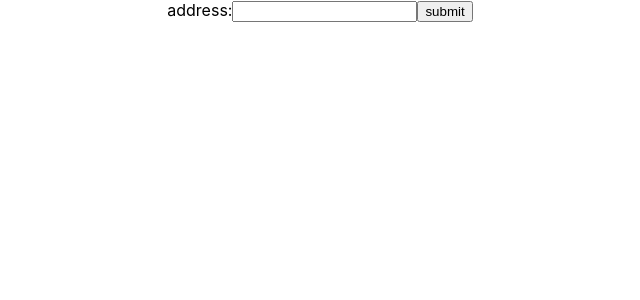
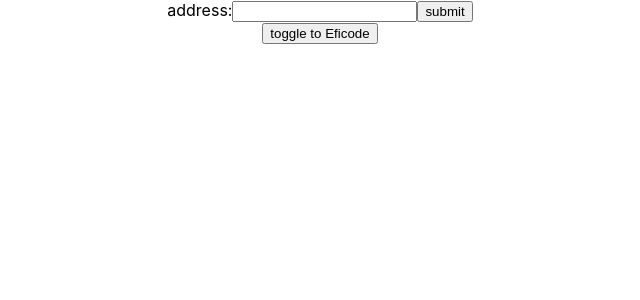
Before and after one commit to uberballo/timetable, a React (Create React App) app: page / in a window 1280 px wide. Shown: the top 300 px of the page, without its empty margins (320-960 px from the left). Built offline with nearby package versions, Linux system fonts and the light colour scheme.

Commit message:
remove unused imports

```diff
--- a/src/App.js
+++ b/src/App.js
@@ -28,6 +28,7 @@ function App() {
   const address = useField('text');
   const [currentAddress, setCurrentAddress] = useState(null);
   const [addresses, setAddresses] = useState([]);
+  const [toggleFrom, setToggleFrom] = useState(false);
 
   const handleSubmit = async e => {
     e.preventDefault();
@@ -51,7 +52,14 @@ function App() {
           <input name='address' {...address}></input>
           <button type='submit'> submit</button>
         </form>
-        {currentAddress ? <RoutePlans address={currentAddress} /> : <ul>{rows()}</ul>}
+        <button onClick={() => setToggleFrom(!toggleFrom)}>
+          toggle {toggleFrom ? 'from' : 'to'} Eficode
+        </button>
+        {currentAddress ? (
+          <RoutePlans address={currentAddress} toggleFrom={toggleFrom}/>
+        ) : (
+          <ul>{rows()}</ul>
+        )}
       </div>
     </ApolloProvider>
   );
--- a/src/components/RoutePlans.js
+++ b/src/components/RoutePlans.js
@@ -11,15 +11,16 @@ const efiLat = 60.1694431;
 const efiLon = 24.9260771;
 
 
-const RoutePlans = ({address}) =>{
+const RoutePlans = ({address, toggleFrom}) =>{
 
 
   const { loading, error, data } = useQuery(findTrip, {
     variables: {
-      fromLat: efiLat,
-      fromLon: efiLon,
-      toLat: address.lat,
-      toLon: address.lon
+      fromLat: toggleFrom ? address.lat :efiLat,
+      fromLon: toggleFrom ? address.lon :efiLon,
+      toLat: toggleFrom ? efiLat : address.lat,
+      toLon: toggleFrom ? efiLon : address.lon,
+
     }
   });
 
```
